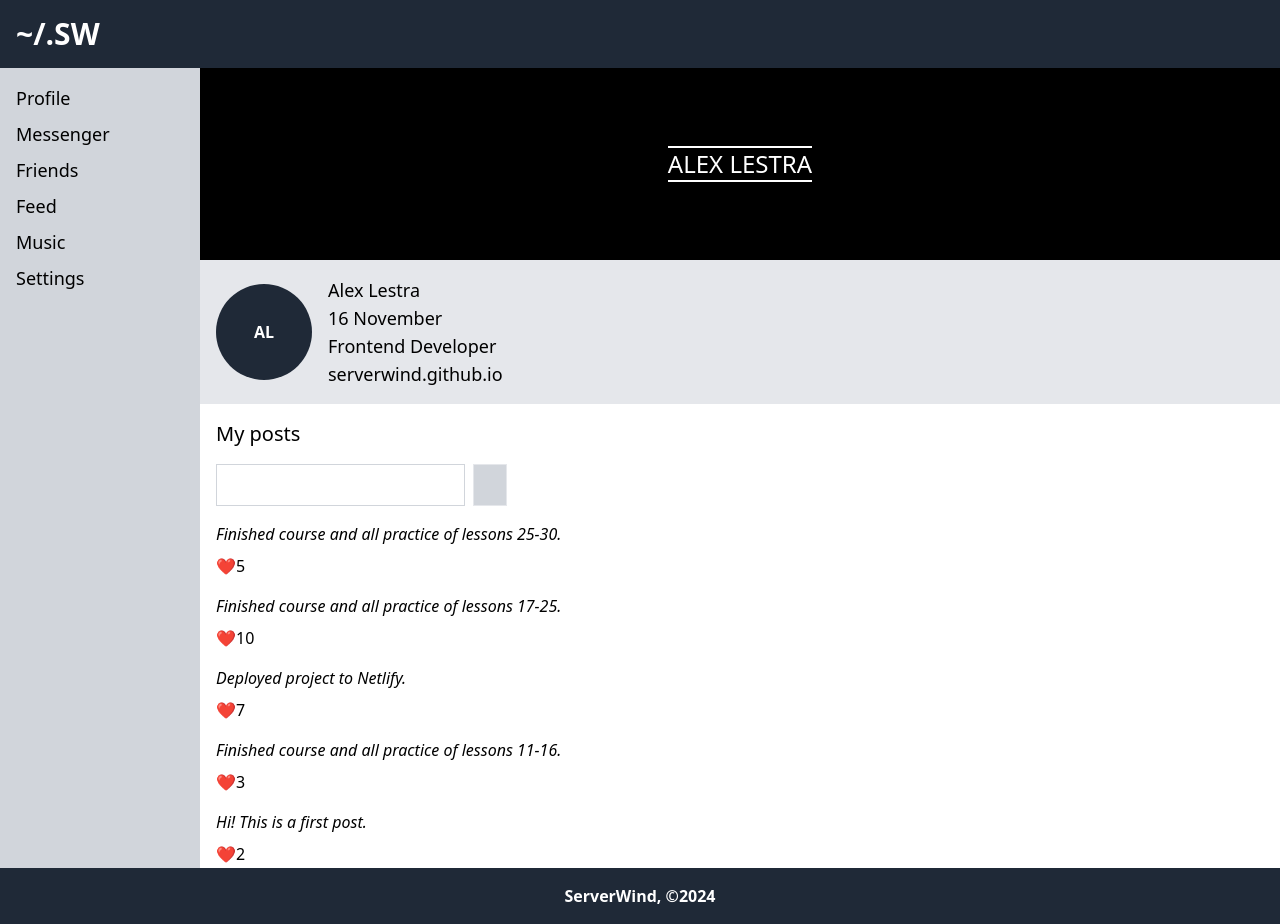
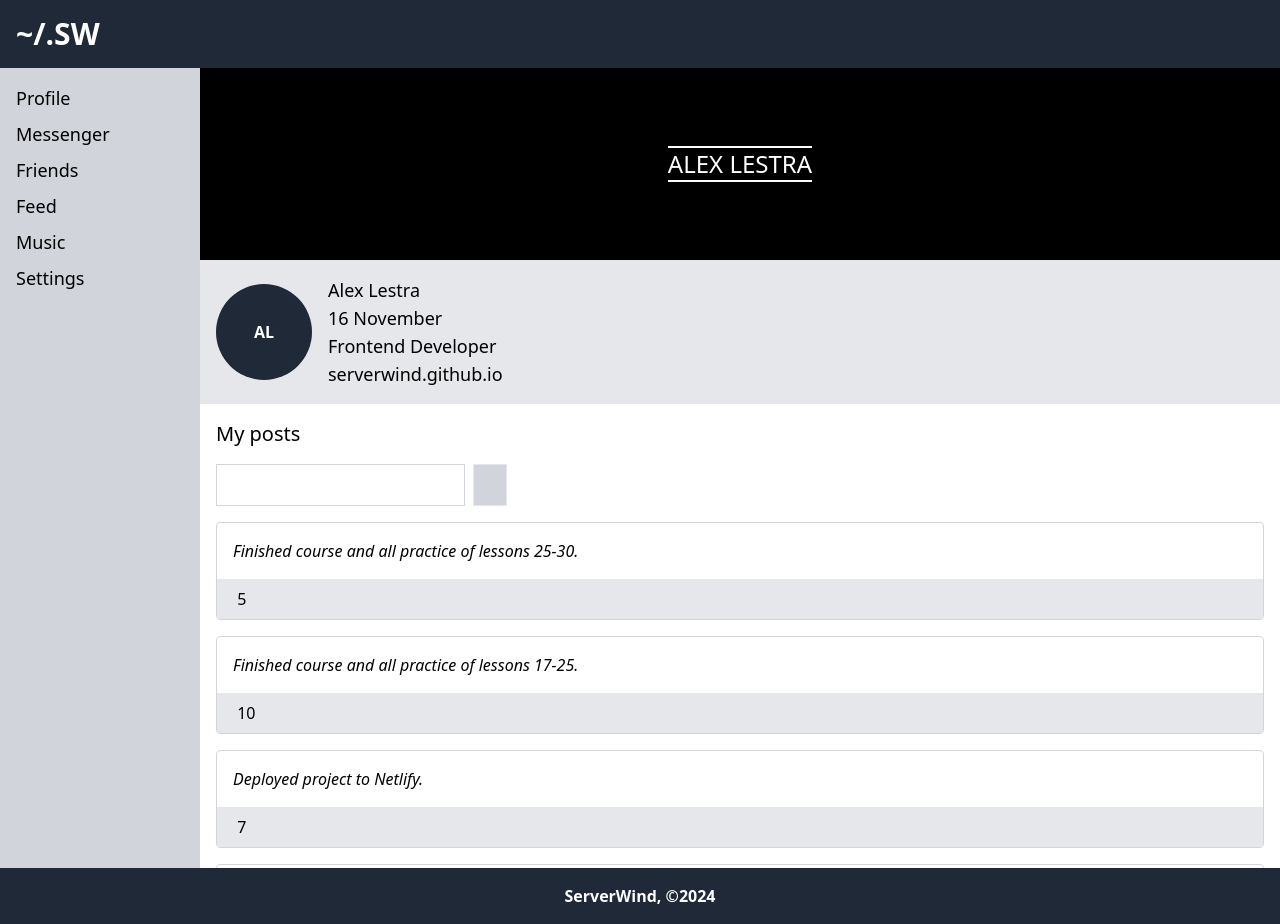
Before and after one commit to serverwind/social-react, a React (Vite) app: page / in a window 1280 px wide. Built offline with nearby package versions, Linux system fonts and the light colour scheme; a web font is replaced by a local one.

Commit message:
Post styling

```diff
--- a/src/components/Profile/Posts/Post/Post.jsx
+++ b/src/components/Profile/Posts/Post/Post.jsx
@@ -8,11 +8,11 @@ function Post({ id, post, likes, dispatch }) {
   }
 
   return (
-    <div className="mb-4">
-      <div className="italic mb-2">{post}</div>
-      <div>
-        <button onClick={like}>❤</button>
-        <span>{likes}</span>
+    <div className="mb-4 border border-gray-300 rounded">
+      <div className="italic p-4">{post}</div>
+      <div className="bg-gray-200 py-2 px-4">
+        <button onClick={like}><span className="mgc_heart_fill"></span></button>
+        <span> {likes}</span>
       </div>
     </div>
   );
--- a/src/output.css
+++ b/src/output.css
@@ -625,6 +625,10 @@ video {
   border-radius: 9999px;
 }
 
+.rounded {
+  border-radius: 0.25rem;
+}
+
 .border {
   border-width: 1px;
 }
```
